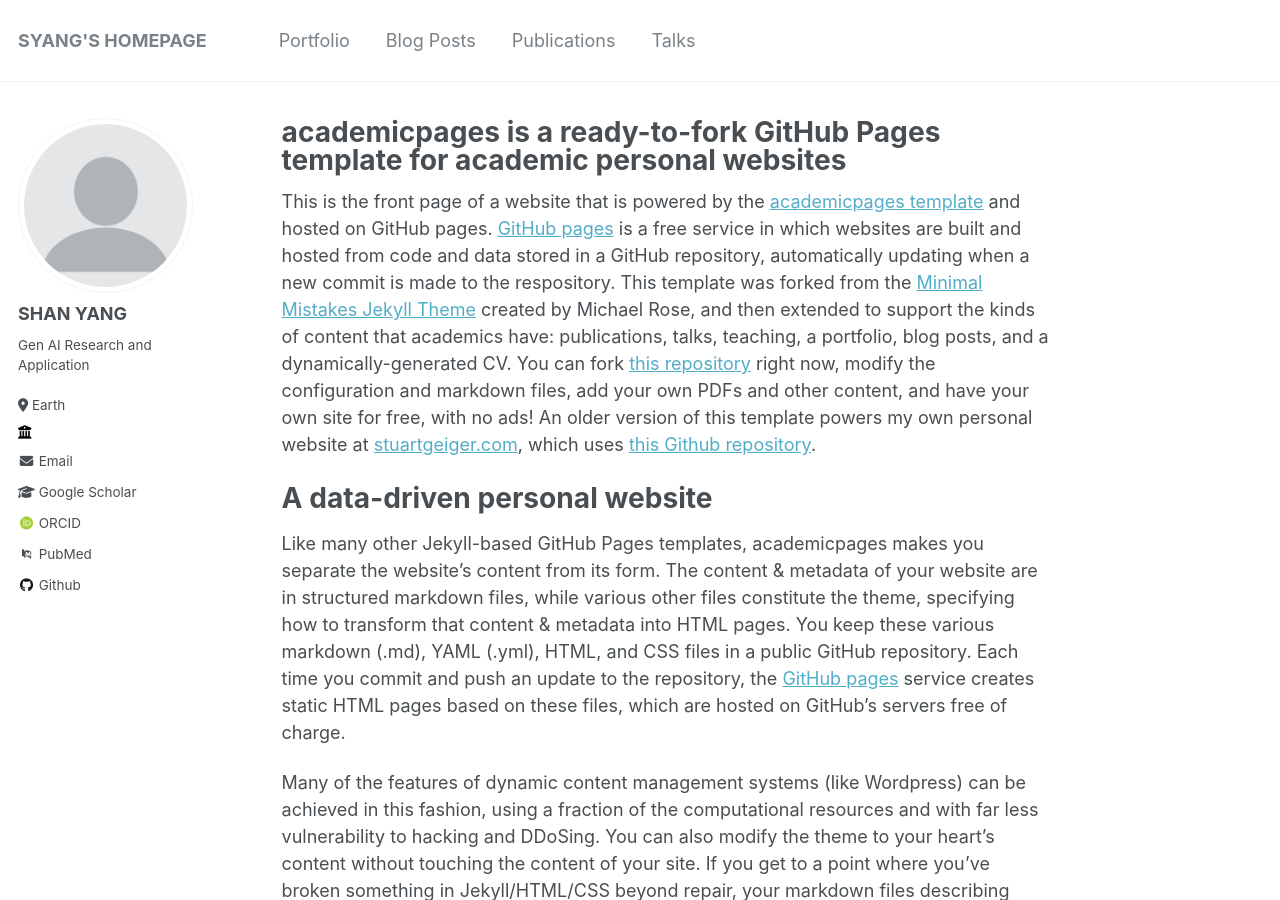
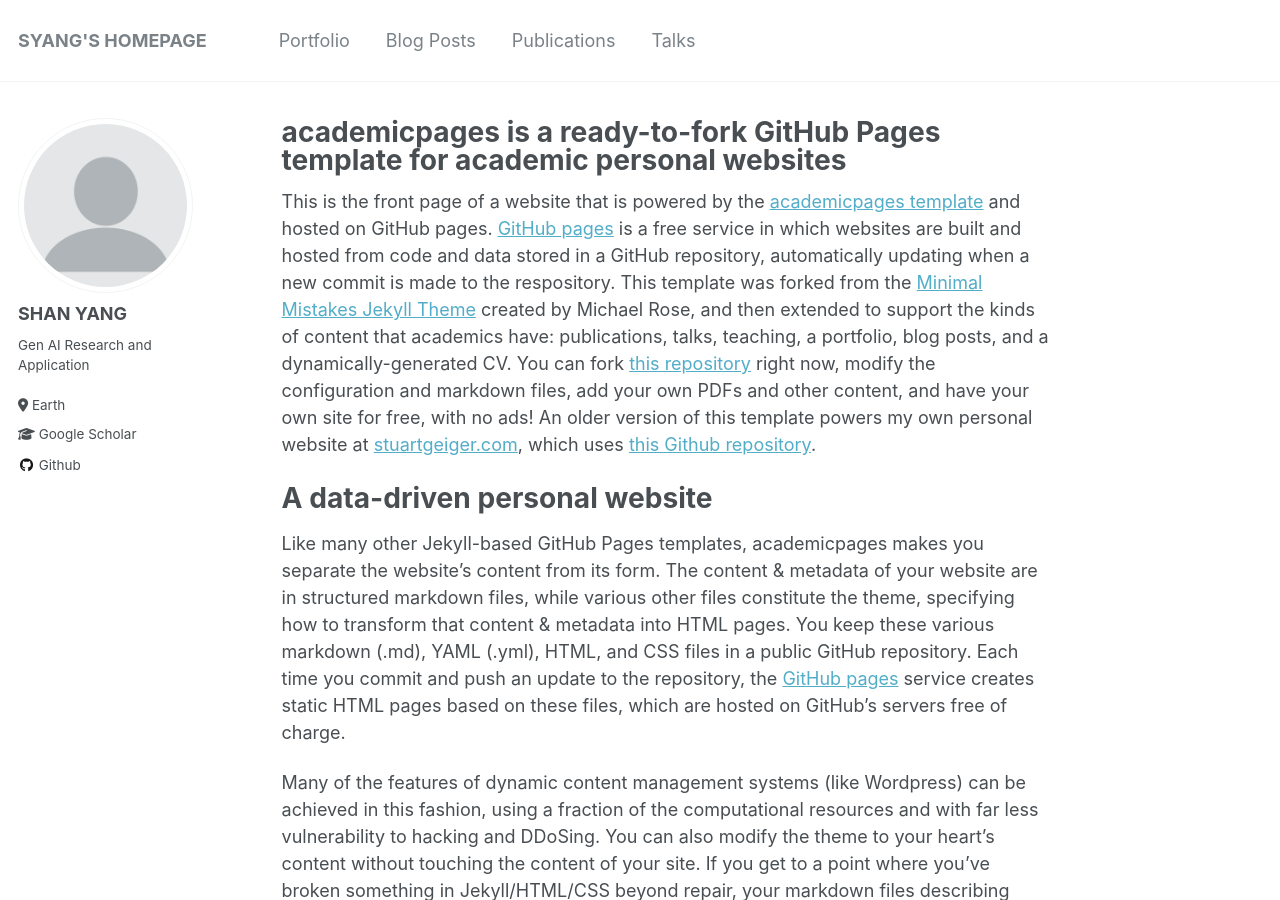
Before and after one commit to syang-lab/homepage, a Jekyll site: the page built from _pages/about.md, in a window 1280 px wide and 900 px high. Built offline with Jekyll 4.4.1, drawn with Linux system fonts in a browser that asks for light colours; some web fonts are replaced.

Commit message:
Update _config.yml

```diff
--- a/_config.yml
+++ b/_config.yml
@@ -26,16 +26,16 @@
   pronouns         : # example: "she/her"
   bio              : "Gen AI Research and Application"
   location         : "Earth"
-  employer         : ""
+  employer         : # ""
   uri              : # URL
-  email            : ""
+  email            : # ""
 
   # Academic websites
   arxiv            : # URL - Update with the correct link to your profile
   googlescholar    : "https://scholar.google.com/citations?hl=en&user=fXOs1A0AAAAJ"
   impactstory      : # URL
-  orcid            : ""
-  pubmed           : ""
+  orcid            : # ""
+  pubmed           : # ""
   researchgate     : # URL
 
   # Repositories and software development
```
